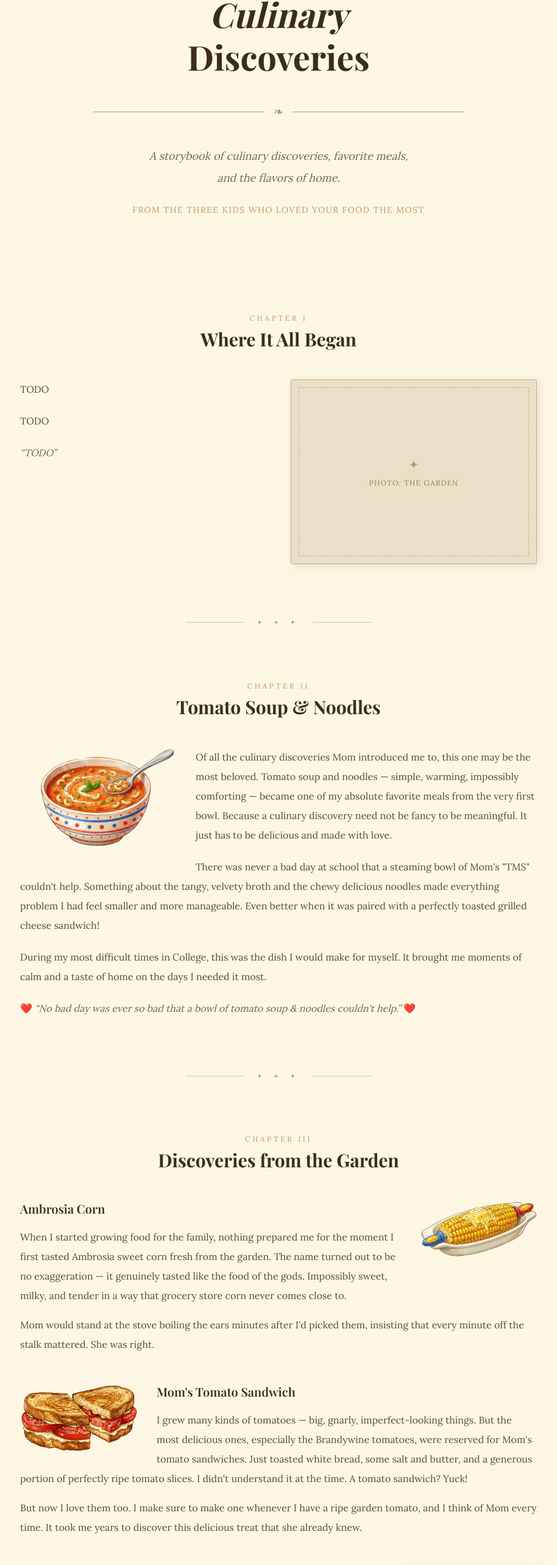
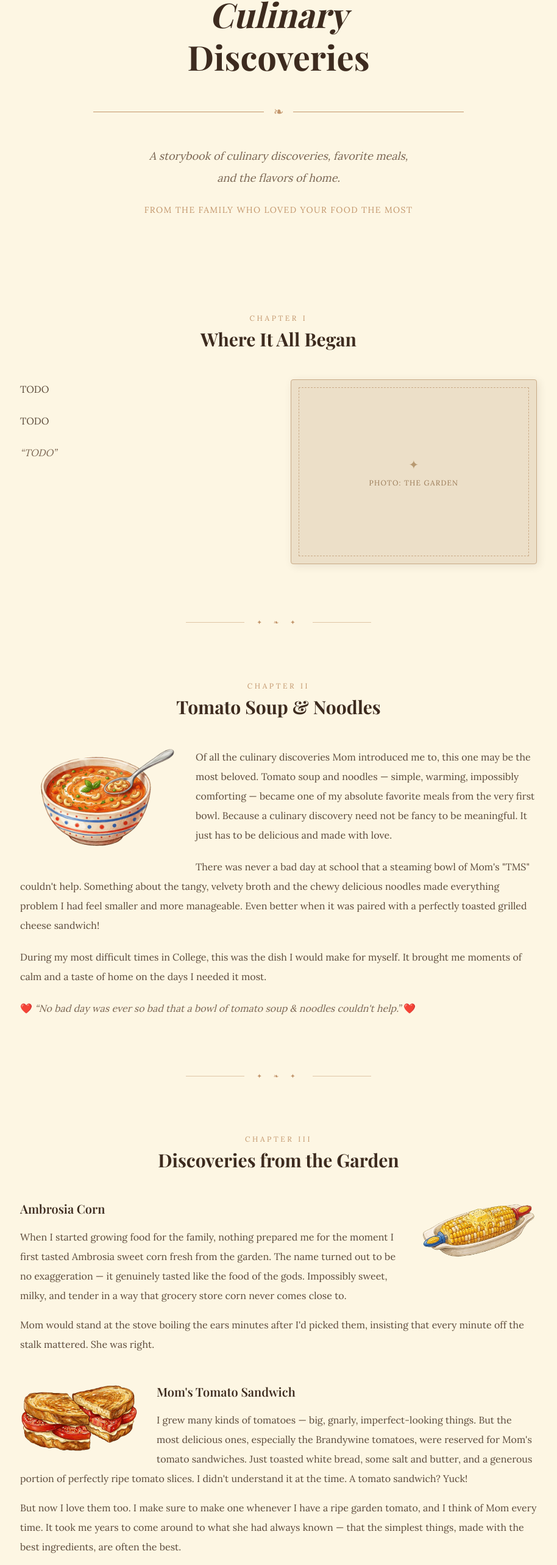
Before and after one commit to AlpineAva/culinary-discoveries, a Next.js app in the folder app/: page / in a window 1280 px wide. Shown: the part 230-2796 px from the top of the page at 61% size, without its empty margins (183-1097 px from the left). Built offline with nearby package versions, Linux system fonts and the light colour scheme; a web font is replaced by a local one.

Commit message:
small fixes

```diff
--- a/app/app/page.tsx
+++ b/app/app/page.tsx
@@ -96,7 +96,7 @@ export default function Home() {
           className="text-sm tracking-widest uppercase mt-6"
           style={{ color: "#c2956b" }}
         >
-          From the three kids who loved your food the most
+          From the family who loved your food the most
         </p>
       </header>
 
@@ -251,9 +251,9 @@ export default function Home() {
                 understand it at the time.  A tomato sandwich?  Yuck!
               </p>
               <p className="text-base leading-8" style={{ color: "#5c4a3a" }}>
-                But now I love them too.  I make sure to make one whenever I have a ripe garden
-                tomato, and I think of Mom every time. It took me years to discover this delicious
-                treat that she already knew.
+                But now I love them too. I make sure to make one whenever I have a ripe garden
+                tomato, and I think of Mom every time. It took me years to come around to what
+                she had always known — that the simplest things, made with the best ingredients, are often the best.
               </p>
             </div>
           </div>
@@ -279,14 +279,13 @@ export default function Home() {
               </h3>
               <p className="text-base leading-8" style={{ color: "#5c4a3a" }}>
                 Come summer, when the strawberry patch finally came in, there was only one
-                destination for the best of the harvest: the pie. A glossy, jewel-bright
+                destination for the berries we didn't eat or make jam with: strawberry pie! A glossy, jewel-bright
                 strawberry pie with a buttery crust, served still slightly warm with a
                 generous scoop of vanilla ice cream melting alongside it.
               </p>
               <p className="text-base leading-8" style={{ color: "#5c4a3a" }}>
-                There was no better summer treat. Full stop. It was the taste of the whole
-                season distilled into one perfect slice — the garden, the sunshine, and the
-                satisfaction of having grown it ourselves.
+                There was no better summer treat. It was the taste of the an expert baker and
+                a summer strawberry patch distilled into one perfect slice.
               </p>
               <p className="text-base leading-8" style={{ color: "#7a6552" }}>
                 🌽 🍅 🍓 <em>&ldquo;The best things in summer come from the garden.&rdquo;</em> 🍓 🍅 🌽
```
Also changed, not shown: app/public/corn.gif.
